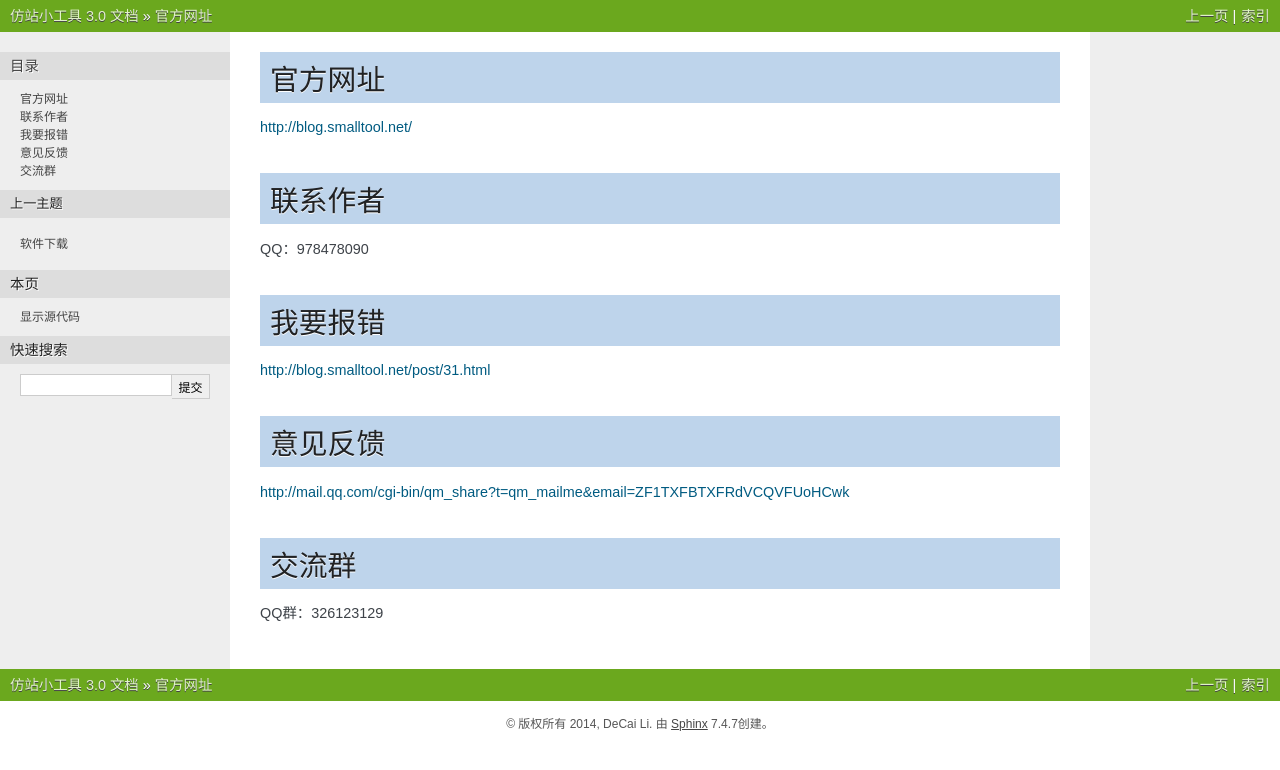
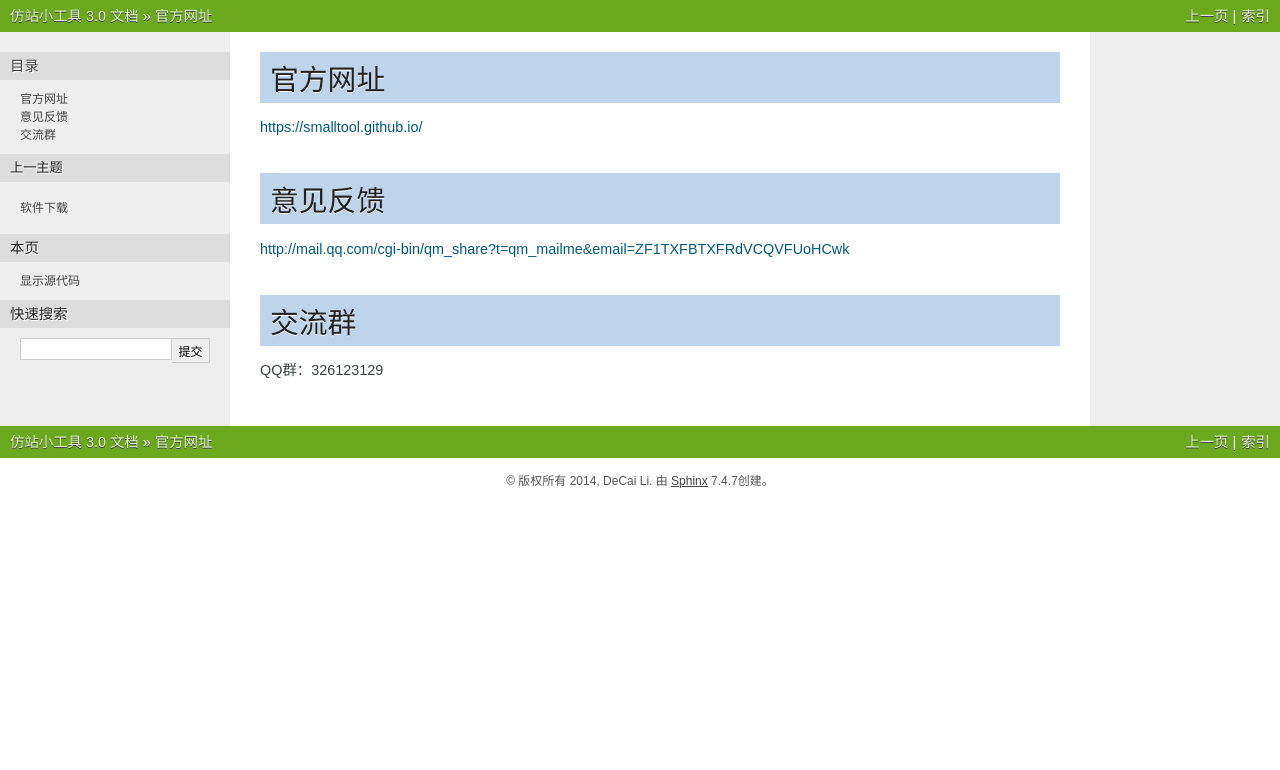
Before and after one commit to colindcli/SmallToolDocs3.0, a Sphinx documentation site: the page built from source/contact.rst, in a window 1280 px wide. Shown: the top 770 px of the page. Built offline with Sphinx 7.4.7, drawn with Linux system fonts in a browser that asks for light colours; pages that are not in the unit, such as notebooks, are missing from menus.

Commit message:
Update contact.rst

```diff
--- a/source/contact.rst
+++ b/source/contact.rst
@@ -1,17 +1,7 @@
 官方网址
 ---------------
 
-http://blog.smalltool.net/
-
-联系作者
---------------
-
-QQ：978478090
-
-我要报错
--------------
-
-http://blog.smalltool.net/post/31.html
+https://smalltool.github.io/
 
 意见反馈
 ------------
```
